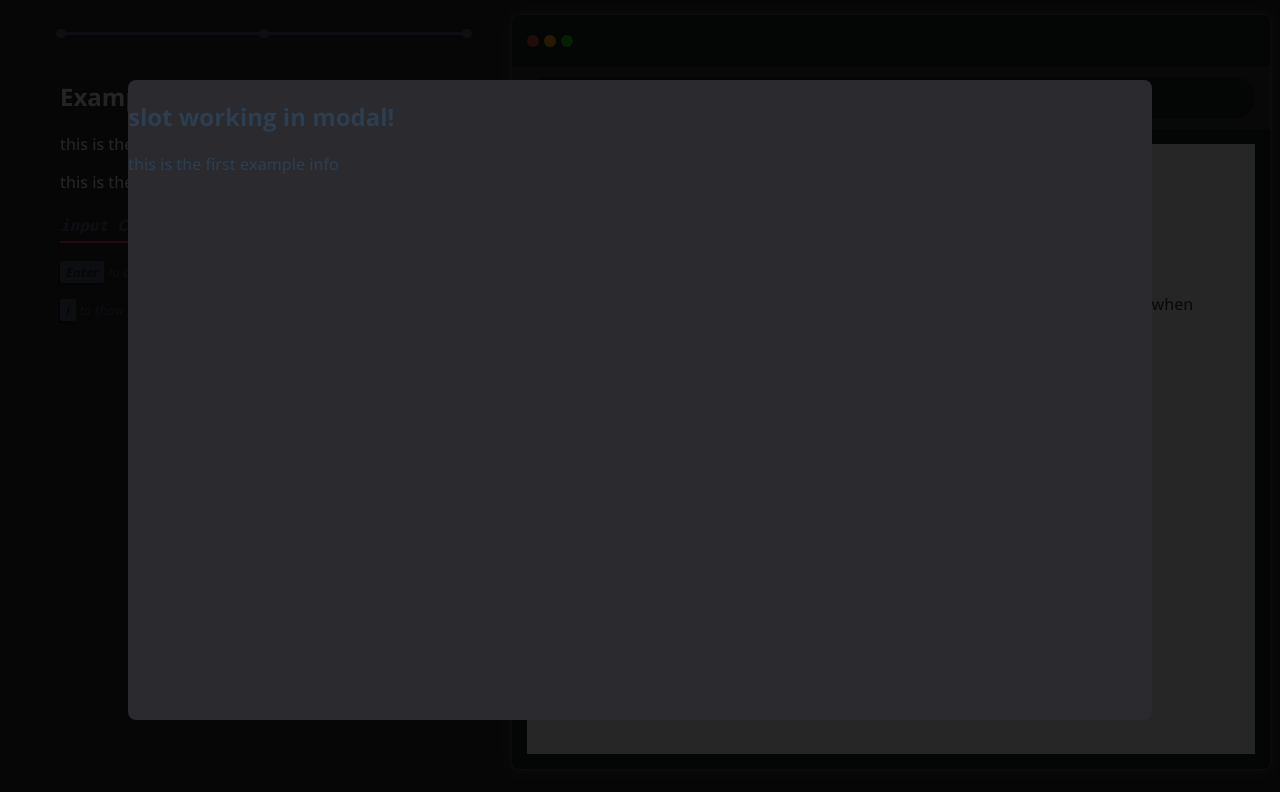
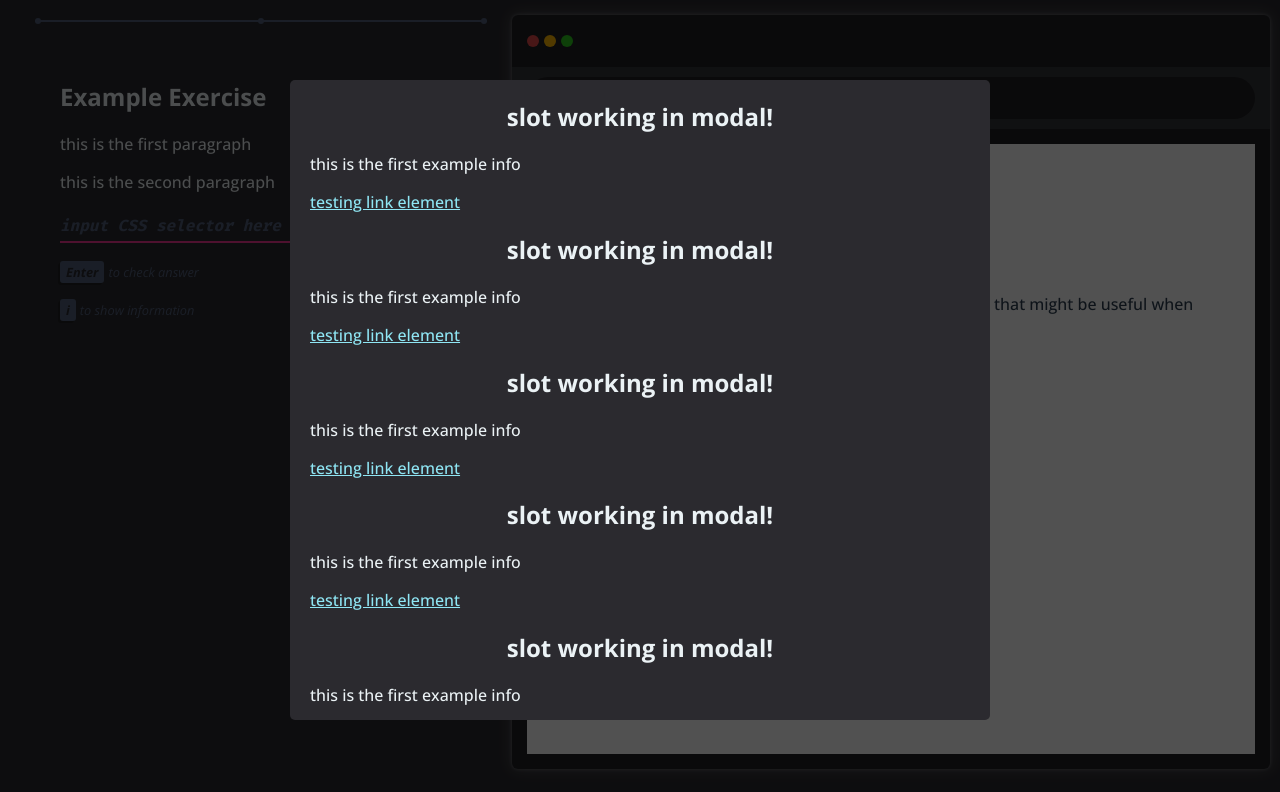
Before and after one commit to scootyboots/css-selector-training-platform, a Vue app: page /example-exercise/single in a window 1280 px wide. Shown: the top 792 px of the page. Built offline with nearby package versions, Linux system fonts and the light colour scheme.

Commit message:
transitions for modal

```diff
--- a/src/App.vue
+++ b/src/App.vue
@@ -26,6 +26,14 @@ provide('completed', (completed:boolean) => completed)
   --highlight-blue: rgba(143,230,244,255);
 }
 
+html {
+  font-size: 10px
+}
+
+body {
+  font-size: 1.6rem;
+}
+
 #app {
   font-family: 'Open Sans', Helvetica, Arial, sans-serif;
   -webkit-font-smoothing: antialiased;
--- a/src/components/Exercise.vue
+++ b/src/components/Exercise.vue
@@ -57,9 +57,14 @@ window.addEventListener('keydown', (event) => handleModalDisplay(event))
     </div>
   </div>
 
-  <Modal v-if="displayModal && allowModalToggle" @close-modal="displayModal = false">
-    <slot name="modal-content"/>
-  </Modal>
+  <Transition name="fade">
+    <div class="darken-fullscreen" v-if="displayModal" @click="displayModal = false"></div>
+  </Transition>
+  <Transition name="slide-fade">
+    <Modal v-show="displayModal && allowModalToggle" @close-modal="displayModal = false">
+      <slot name="modal-content"/>
+    </Modal>
+  </Transition>
 
 </template>
 
@@ -113,4 +118,46 @@ window.addEventListener('keydown', (event) => handleModalDisplay(event))
   }
 }
 
+.darken-fullscreen {
+  position: fixed;
+  top: 0;
+  bottom: 0;
+  left: 0;
+  right: 0;
+  background-color: #000000d9;
+  /* background-color: var(--main-bg-color); */
+  opacity: 0.8;
+  z-index: 1001;
+}
+
+/* .slide-fade-enter-active {
+  transition: all 0.175s ease-out;
+} */
+.slide-fade-enter-active,
+.slide-fade-leave-active {
+  transition: all 0.225s ease-out;
+}
+
+.slide-fade-enter-from {
+  transform: translateY(2rem);
+  opacity: 1;
+}
+.slide-fade-leave-to {
+  transform: translateY(-2rem);
+  opacity: 0;
+}
+
+
+.fade-enter-active {
+  transition: all 0.125s ease-in;
+}
+.fade-leave-active {
+  transition: all 0.45s ease-out;
+}
+
+.fade-enter-from,
+.fade-leave-to {
+  opacity: 0;
+}
+
 </style>
--- a/src/components/Modal.vue
+++ b/src/components/Modal.vue
@@ -1,16 +1,17 @@
 <script setup lang="ts">
-
 </script>
 
 <template>
+
   <div class="Information-modal">
-    <div class="Information-modal-bg" @click="$emit('closeModal')"></div>
+    <div class="Information-modal-bg" @click="$emit('close-modal')"></div>
     <div class="Information-modal-content-container">
       <div class="Information-modal-content">
-        <slot/>
+          <slot/>
       </div>
     </div>
   </div>
+
 </template>
 
 <style>
@@ -23,7 +24,7 @@
   display: flex;
   justify-content: center;
   align-items: center;
-  z-index: 1000;
+  z-index: 10000;
 }
 
 .Information-modal-bg {
@@ -32,20 +33,51 @@
   bottom: 0;
   left: 0;
   right: 0;
-  background-color: #000000d9;
-  z-index: 1001;
+  opacity: 0.8;
+  z-index: 10001;
 }
 
 .Information-modal-content-container {
   /* display: flex; */
+  overflow: auto;
   width: 80%;
+  max-width: 70rem;
   height: 80vh;
   margin: 0 auto;
-  z-index: 1002;
+  z-index: 10002;
   background-color: var(--main-bg-color);
   border-radius: 0.5rem;
   /* box-shadow:
     rgb(255 255 255 / 20%) 0px 0px 15px,
     rgb(255 255 255 / 15%) 0px 0px 3px 1px */
 }
+
+.Information-modal-content-container::-webkit-scrollbar {
+  width: 0.8rem;
+}
+
+.Information-modal-content-container::-webkit-scrollbar-track {
+  box-shadow: inset 0 0 0.5rem rgb(24, 24, 24);
+  border-radius: 2rem;
+
+}
+
+.Information-modal-content-container::-webkit-scrollbar-thumb {
+  background: rgb(24, 24, 24);
+  border-radius: 2rem;
+}
+
+.Information-modal-content {
+  margin: 2rem;
+  color: var(--text-color);
+}
+.Information-modal-content h2 {
+  text-align: center;
+  /* text-shadow: -1px 1px 0 var(--highlight-purple); */
+
+}
+.Information-modal-content a {
+  color: var(--highlight-blue);
+}
+
 </style>
--- a/src/exercises/ExampleAll.vue
+++ b/src/exercises/ExampleAll.vue
@@ -17,10 +17,10 @@ import ExampleAllModalContent from './ExampleAllModalContent.vue';
   :modal-default-display="true"
   :allow-modal-toggle="true"
   >
-    <template v-slot:training-site>
+    <template #training-site>
       <TrainingSite2 />
     </template>
-    <template v-slot:modal-content>
+    <template #modal-content>
       <ExampleAllModalContent />
     </template>
   </Exercise>
--- a/src/exercises/ExampleSingleModalContent.vue
+++ b/src/exercises/ExampleSingleModalContent.vue
@@ -5,6 +5,35 @@
 <template>
   <h2>slot working in modal!</h2>
   <p>this is the first example info</p>
+  <a href="#">testing link element</a>
+
+  <h2>slot working in modal!</h2>
+  <p>this is the first example info</p>
+  <a href="#">testing link element</a>
+
+  <h2>slot working in modal!</h2>
+  <p>this is the first example info</p>
+  <a href="#">testing link element</a>
+
+  <h2>slot working in modal!</h2>
+  <p>this is the first example info</p>
+  <a href="#">testing link element</a>
+
+  <h2>slot working in modal!</h2>
+  <p>this is the first example info</p>
+  <a href="#">testing link element</a>
+
+  <h2>slot working in modal!</h2>
+  <p>this is the first example info</p>
+  <a href="#">testing link element</a>
+
+  <h2>slot working in modal!</h2>
+  <p>this is the first example info</p>
+  <a href="#">testing link element</a>
+
+  <h2>slot working in modal!</h2>
+  <p>this is the first example info</p>
+  <a href="#">testing link element</a>
 </template>
 
 <style>
```
